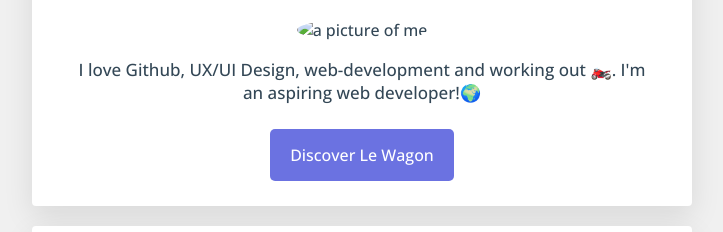
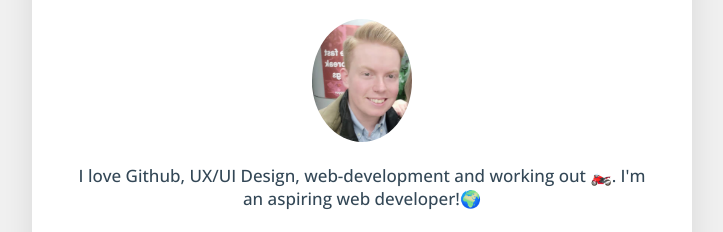
Before and after one commit to jrig95/profile, a plain HTML site: page index.html in a window 1280 px wide. Shown: the part 142-374 px from the top of the page, without its empty margins (278-1001 px from the left). Drawn offline with nearby package versions, Linux system fonts and the light colour scheme.

Commit message:
added profile image

```diff
--- a/index.html
+++ b/index.html
@@ -15,7 +15,7 @@
   <div class= "container">
     <div class="card-white" id= "introduction">
       <h1>Hello, I'm James 😎</h1>
-      <img src="../images/james.jpg" alt="a picture of me" class="my_picture">
+      <img src="images/james.jpg" alt="a picture of me" class="my_picture">
       <p>I love Github, UX/UI Design, web-development and working out 🏍️. I'm an aspiring web developer!🌍</p>
       <a href="#" class="btn-blue">Discover Le Wagon</a>
     </div>
```
Also changed, not shown: images/james.jpg (added).
